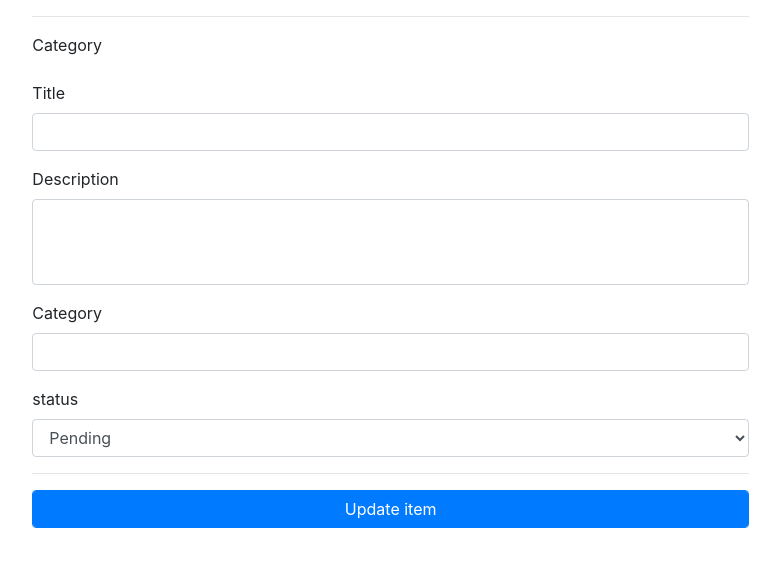
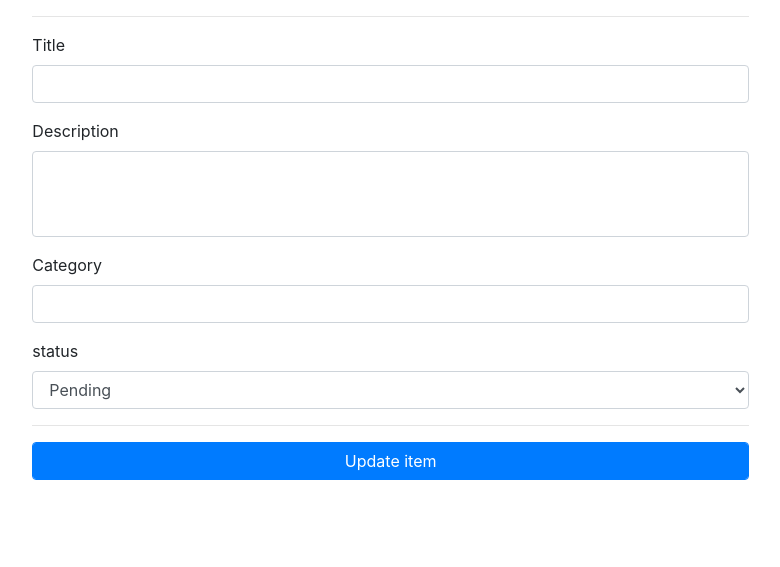
Before and after one commit to sirajwahaj/ToDoApplication, a Flask app: template templates/edit_item.html in a window 1280 px wide. Shown: the part 152-719 px from the top of the page, without its empty margins (196-976 px from the left). Run offline with Flask 3, Linux system fonts and the light colour scheme; the template is opened without the code that fills it: values that come from a table or form of the project are taken from there, others are empty; some libraries are stand-ins or nearby versions.

Commit message:
clean up

```diff
--- a/app.py
+++ b/app.py
@@ -22,7 +22,6 @@ model.task_items = model.load_db(model.task_filename)
 
 def get_is_auth():
     return config.jwt_token != ""
-
 
 # Custom authentication decorator
 def allow_access_only_browser(func):
@@ -142,8 +141,7 @@ def filter_by_category(category_name):
 @app.route('/', methods=['GET'], endpoint="home")
 @allow_access_only_browser
 def home():
-    filter_items = http_request.request_all_tasks()
-
+    # prepare filter form
     deleteItemForm = utility.DeleteItemForm()
     filter_form = utility.FilterForm(request.args, meta={"csrf": False})
     category_items = model.get_categories_tuples()
@@ -151,34 +149,11 @@ def home():
     filter_form.category.choices = category_items
 
     filter_form.status.choices.insert(0, ("-", "---"))
-
+    # do filter
     if filter_form.validate():
-        filter_title = filter_form.title.data
-        filter_status = filter_form.status.data
-        fileter_category = filter_form.category.data
-
-        if filter_title.strip():
-            matching_tasks = []
-            for task in filter_items:
-                if filter_title.lower() in task["title"].lower():
-                    matching_tasks.append(task)
-            filter_items = matching_tasks
-        else:
-            filter_title = "-"
-
-        if not filter_status == "-":
-            matching_tasks = []
-            for task in filter_items:
-                if filter_status.lower() in task["status"].lower():
-                    matching_tasks.append(task)
-            filter_items = matching_tasks
-
-        if not fileter_category == "-":
-            matching_tasks = []
-            for task in filter_items:
-                if fileter_category.lower() in task["category"].lower():
-                    matching_tasks.append(task)
-            filter_items = matching_tasks
+        filter_items = model.do_filter_task(filter_form)
+    else:
+        filter_items = http_request.request_all_tasks()
 
     return render_template("home.html",
                         is_authen = get_is_auth(),
@@ -234,9 +209,10 @@ def edit_item(task_id):
 
     if task_info:
         form = utility.EditItemForm()
-
+        # method POST : update data
         if form.validate_on_submit():
             response = http_request.request_update_task(request.form, task_id)
+            # result
             if response["status"] == 200:
                 flash("Item {} has been successfully updated"
                     .format(form.title.data), "success")
@@ -245,6 +221,7 @@ def edit_item(task_id):
                 flash("Some thing wrong with update item process"
                 .format(request.form.get("title")), "danger")
 
+        # method GET prepare form with task_info
         form.status.default = task_info["status"]
         form.process()
         form.title.data       = task_info["title"]
--- a/model.py
+++ b/model.py
@@ -87,7 +87,6 @@ def update_task_by_id(task_id, form):
         return False
 
 
-
 def delete_task_by_id(task_id):
     for index, task in enumerate(task_items):
         if task["id"] == task_id:
@@ -101,6 +100,7 @@ def get_all_categories():
         categoreis.add(value['category'])
     return list(categoreis)
 
+
 def filter_by_category(category_name):
     tasks_list = list()
 
@@ -110,6 +110,39 @@ def filter_by_category(category_name):
 
     return tasks_list
 
+
 def get_categories_tuples():
     cateigries = get_all_categories()
     return [(item, item) for item in cateigries]
+
+def do_filter_task(filter_form):
+    # get all task
+    filter_items = task_items
+
+    filter_title = filter_form.title.data
+    filter_status = filter_form.status.data
+    fileter_category = filter_form.category.data
+    # filter text search
+    if filter_title.strip():
+        matching_tasks = []
+        for task in filter_items:
+            if filter_title.lower() in task["title"].lower():
+                matching_tasks.append(task)
+        filter_items = matching_tasks
+    else:
+        filter_title = "-"
+    # filter status
+    if not filter_status == "-":
+        matching_tasks = []
+        for task in filter_items:
+            if filter_status.lower() in task["status"].lower():
+                matching_tasks.append(task)
+        filter_items = matching_tasks
+    # filter category
+    if not fileter_category == "-":
+        matching_tasks = []
+        for task in filter_items:
+            if fileter_category.lower() in task["category"].lower():
+                matching_tasks.append(task)
+        filter_items = matching_tasks
+    return filter_items
--- a/templates/edit_item.html
+++ b/templates/edit_item.html
@@ -12,10 +12,6 @@
     <form method="POST" action="{{ url_for('edit_tasks', task_id=item.id) }}" enctype="multipart/form-data">
       {{ form.hidden_tag() }}
       {{ error_messages(form.errors) }}
-      <div class="form-group">
-        <label>Category</label>
-        {{ item.category }}
-      </div>
 
       <div class="form-group">
         {{ form.title.label }}
```
